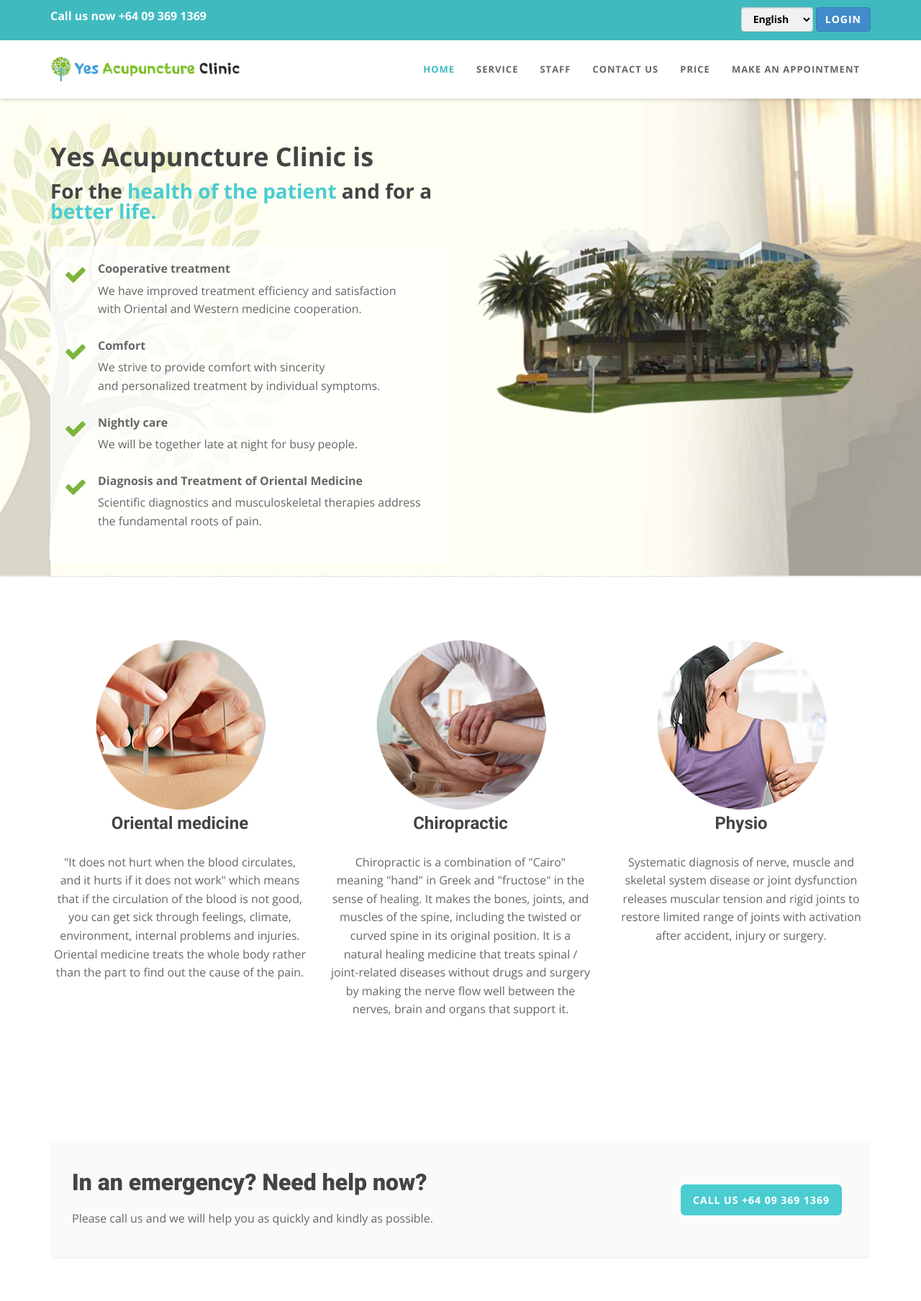
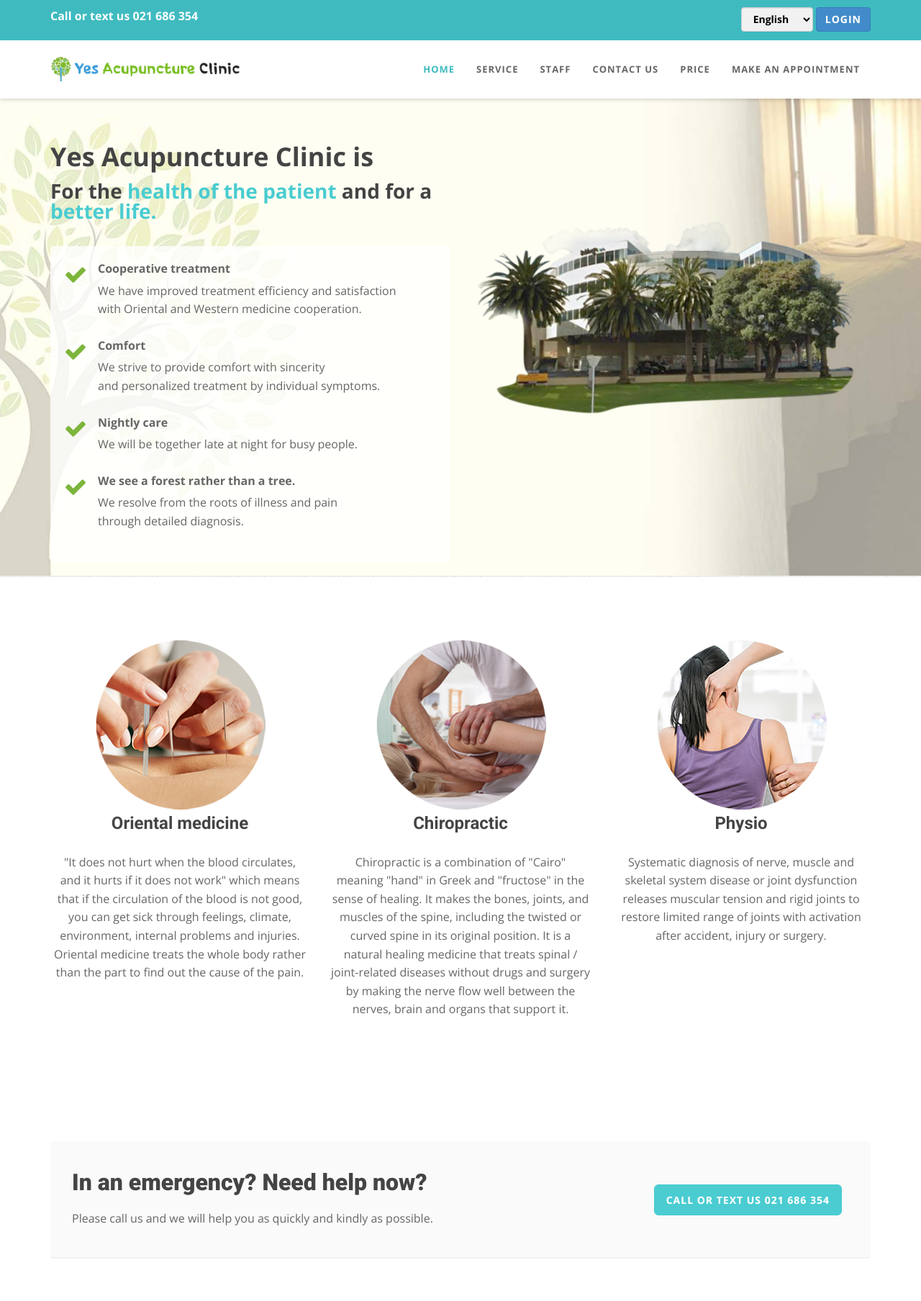
Before and after one commit to myunghwapark/yesAcupucture, a PHP site: page / in a window 1280 px wide. Shown: the top 1808 px of the page at 72% size. Run offline with PHP 8.4, Linux system fonts and the light colour scheme; data that the repository does not hold is empty.

Commit message:
Change url

```diff
--- a/index.php
+++ b/index.php
@@ -104,7 +104,7 @@
                 <div class="col-md-4">
                   <div class="wow lightSpeedIn" data-wow-delay="0.1s">
                     <div class="cta-btn">
-                      <a href="tel:+64 09 369 1369" class="btn btn-skin btn-lg">Call us +64 09 369 1369</a>
+                      <a href="tel:+64 21 686 354" class="btn btn-skin btn-lg">Call or text us 021 686 354</a>
                     </div>
                   </div>
                 </div>
@@ -219,6 +219,19 @@
           </div>
 
           <div class="col-sm-4 col-md-4">
+
+            <!-- mobile number start -->
+            <div class="wow fadeInRight" data-wow-delay="0.2s">
+              <div class="service-box">
+                <div class="service-icon">
+                  &nbsp;<span class="fa fa-mobile fa-2x"></span>
+                </div>
+                <div class="service-desc">
+                  <h5 class="h-light"><a href="tel:+64 21 686 354"> 021 686 354 (Text)</a></h5>
+                </div>
+              </div>
+            </div>
+            <!-- mobile number end -->
 
             <!-- phone number start -->
             <div class="wow fadeInRight" data-wow-delay="0.2s">
--- a/js/translate.js
+++ b/js/translate.js
@@ -9,8 +9,8 @@ function Translate() {
         _self = this;
         var xrhFile = new XMLHttpRequest();
         //load content data
-        xrhFile.open("GET", "/YesAcupunctureClinic/resources/"+this.lng+".json", false);
-        //xrhFile.open("GET", "/resources/"+this.lng+".json", false);
+        //xrhFile.open("GET", "/YesAcupunctureClinic/resources/"+this.lng+".json", false);
+        xrhFile.open("GET", "/resources/"+this.lng+".json", false);
         xrhFile.onreadystatechange = function ()
         {
             if(xrhFile.readyState === 4)
--- a/management/admin_top.php
+++ b/management/admin_top.php
@@ -1,7 +1,7 @@
 <?php
   session_start();
-  $siteLink = "/YesAcupunctureClinic/";
-  //$siteLink = "/";
+  //$siteLink = "/YesAcupunctureClinic/";
+  $siteLink = "/";
 
  // echo "<script>alert('".$_SESSION['userType']."');</script>";
   if(!isset($_SESSION['userType']) || $_SESSION['userType'] != 'G001_001') {
--- a/pages/bottom.php
+++ b/pages/bottom.php
@@ -30,15 +30,15 @@
                   </li>
                   <li>
                     <span class="fa-stack fa-lg">
-						<i class="fa fa-circle fa-stack-2x"></i>
-						<i class="fa fa-phone fa-stack-1x fa-inverse"></i>
-					</span> +64 09 369 1369
+          						<i class="fa fa-circle fa-stack-2x"></i>
+          						<i class="fa fa-phone fa-stack-1x fa-inverse"></i>
+          					</span> +64 021 686 354 (Text)<br/>&nbsp;&nbsp;&nbsp;&nbsp;&nbsp;&nbsp;&nbsp;&nbsp;&nbsp;&nbsp;&nbsp;+64 09 369 1369
                   </li>
                   <li>
                     <span class="fa-stack fa-lg">
-						<i class="fa fa-circle fa-stack-2x"></i>
-						<i class="fa fa-envelope-o fa-stack-1x fa-inverse"></i>
-					</span> yesnz@hotmail.com
+          						<i class="fa fa-circle fa-stack-2x"></i>
+          						<i class="fa fa-envelope-o fa-stack-1x fa-inverse"></i>
+          					</span> yesnz@hotmail.com
                   </li>
 
                 </ul>
--- a/pages/top.php
+++ b/pages/top.php
@@ -1,7 +1,7 @@
 <?php
   session_start();
-  $siteLink = "/YesAcupunctureClinic/";
-  //$siteLink = "/";
+  //$siteLink = "/YesAcupunctureClinic/";
+  $siteLink = "/";
   $language = "en";
   if (isset($_COOKIE["language"])){
     $language = $_COOKIE['language'];
@@ -52,7 +52,7 @@
         <div class="container">
           <div class="row">
             <div class="col-sm-6 col-md-6">
-              <p class="bold text-left">Call us now <a href="tel:+64 09 369 1369" style="color:#ffffff;"> +64 09 369 1369</a></p>
+              <p class="bold text-left">Call or text us <a href="tel:+64 021 686 354" style="color:#ffffff;"> 021 686 354</a></p>
             </div>
             <div class="col-sm-6 col-md-6 text-right">
         			<div class="btn-group" id="langDropdown">
--- a/resources/en.json
+++ b/resources/en.json
@@ -8,8 +8,8 @@
     "intro_label2_sub":"We strive to provide comfort with sincerity<br/>and personalized treatment by individual symptoms.",
     "intro_label3":"Nightly care",
     "intro_label3_sub":"We will be together late at night for busy people.",
-    "intro_label4":"Diagnosis and Treatment of Oriental Medicine",
-    "intro_label4_sub":"Scientific diagnostics and musculoskeletal therapies address<br/>the fundamental roots of pain.",
+    "intro_label4":"We see a forest rather than a tree.",
+    "intro_label4_sub":"We resolve from the roots of illness and pain<br/>through detailed diagnosis.",
     "title_appointment": "Make an appointment",
     "mon_fri": "Mon to Fri: ",
     "sat": "Sat: ",
--- a/resources/kr.json
+++ b/resources/kr.json
@@ -8,8 +8,8 @@
     "intro_label2_sub":"개인 증상별 맞춤 치료로 정성된 마음으로 편안함을 드리고자<br/>노력합니다.",
     "intro_label3":"야간진료",
     "intro_label3_sub":"바쁜 여러분을 위해 늦은 밤에도 함께 합니다.",
-    "intro_label4":"한방 진단과 치료",
-    "intro_label4_sub":"과학적 진단과 근골격계 치료를 통해 통증의 근본적인 뿌리부터<br/>해결합니다",
+    "intro_label4":"나무보다 숲을 봅니다.",
+    "intro_label4_sub":"세밀한 진단을 통해 병과 통증의 뿌리부터 해결합니다.",
     "title_appointment": "진료 예약",
     "mon_fri": "평일: ",
     "sat": "토요일: ",
```
Also changed, not shown: database/database.php (+4 -4 lines).
